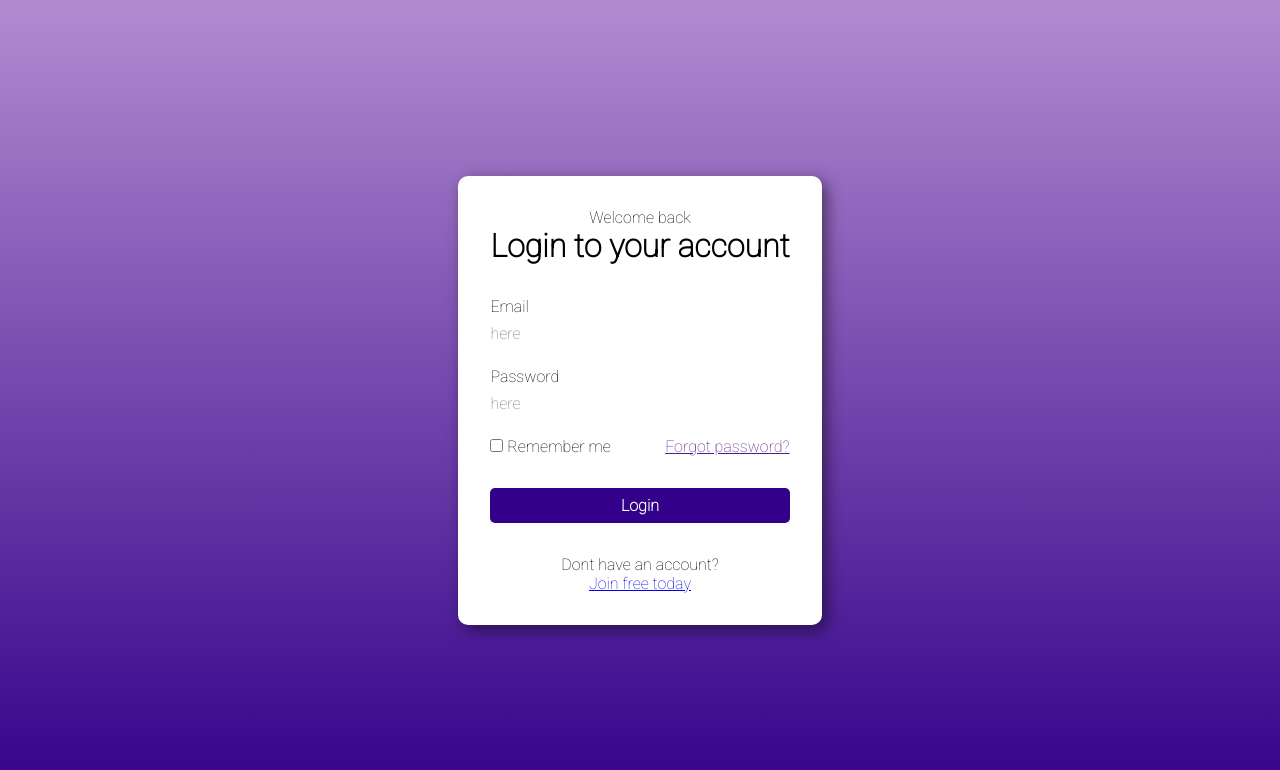
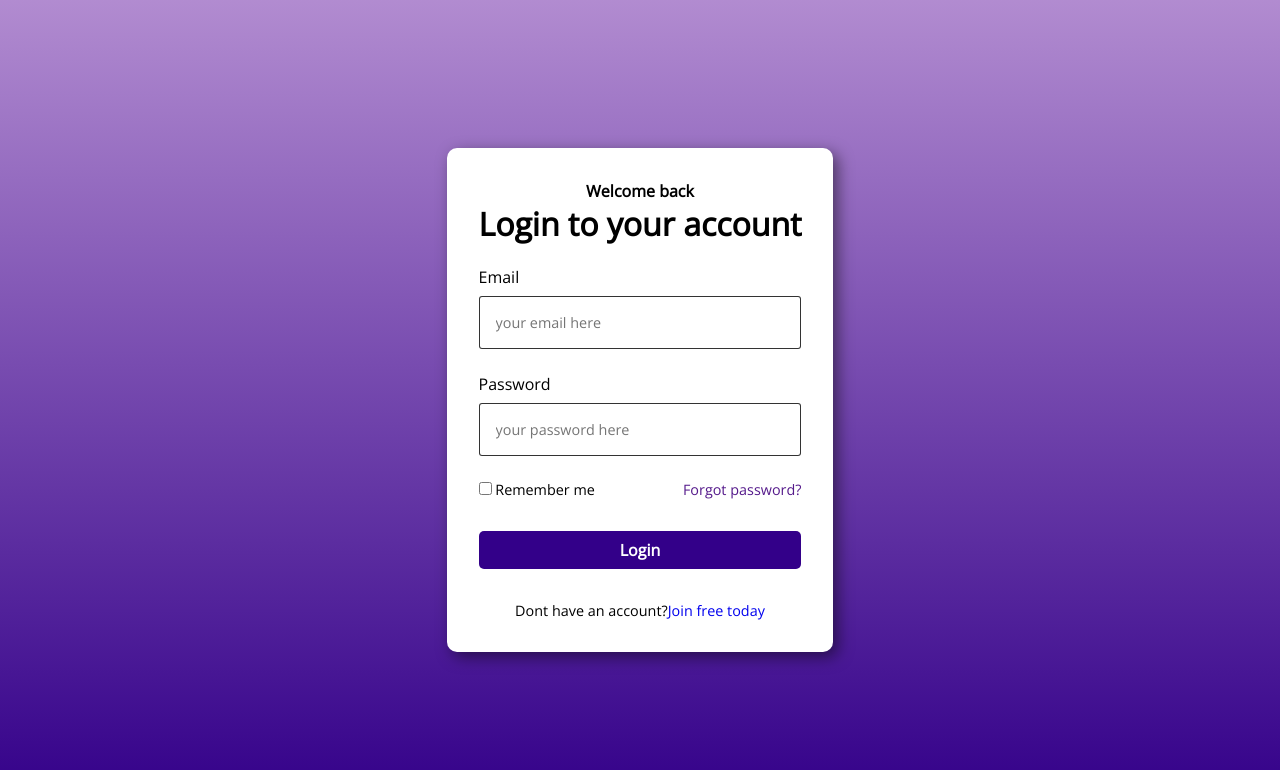
Before and after one commit to IsaacFranzen/HackaDev-TryCatchMe, a plain HTML site: page Pages/Login/login.html in a window 1280 px wide. Drawn offline with nearby package versions, Linux system fonts and the light colour scheme.

Commit message:
formatado

```diff
--- a/Pages/Login/login.html
+++ b/Pages/Login/login.html
@@ -9,25 +9,25 @@
 </head>
 <body>
     <main class="container">
-        <p id="center">Welcome back</p>
+        <p id="subtitle">Welcome back</p>
         <h1>Login to your account</h1>
         <form action="">
             <div class="input-camp">
                 <p>Email</p>
-                <input type="text" name="email" id="email" placeholder="here">
+                <input type="text" name="email" id="email" placeholder="your email here">
             </div>
             <div class="input-camp">
                 <p>Password</p>
-                <input type="text" name="password" id="password" placeholder="here">
+                <input type="text" name="password" id="password" placeholder="your password here">
             </div>
-            <div class="acess">
+            <div class="remember">
                 <p><input type="checkbox">
                 Remember me</p>
                 <a href="">Forgot password?</a>
             </div>
         </div>
         <input type="submit" value="Login">
-        <p id="center">Dont have an account? <a href="#">Join free today</a></p> <!--link com tela de cadastro-->
+        <p id="register">Dont have an account? <a href="#">Join free today</a></p> <!--link com tela de cadastro-->
     </main>
 </body>
 </html>
--- a/Pages/Login/loginstyle.css
+++ b/Pages/Login/loginstyle.css
@@ -1,11 +1,11 @@
-@import url('https://fonts.googleapis.com/css2?family=Roboto:wght@100&display=swap');
+@import url('https://fonts.googleapis.com/css2?family=Open+Sans:wght@300&display=swap');
 
 * {
     margin: 0;
     border: 0;
     padding: 0;
     box-sizing: border-box;
-    font-family: 'Roboto', sans-serif;
+    font-family: 'Open Sans', sans-serif;
 }
 
 body {
@@ -27,8 +27,14 @@ main.container {
     border-radius: 10px;
 }
 
-main h1{
-    margin-bottom: 2rem;
+#subtitle{
+    display: flex;
+    justify-content:center;
+    align-items: center;
+    font-weight: bold;
+}
+h1{
+    margin-bottom: 1.3rem;
     font-weight: bold;
 }
 
@@ -40,7 +46,7 @@ form{
     outline: 0;
     margin-top: 0.5rem;
     border-width: 2px;
-    font-size: 1rem;
+    font-size: 0.9rem;
     color: rgba(0, 0, 0, 0.8);
 }
 
@@ -54,23 +60,34 @@ form input[type="submit"] {
     border-radius: 5px;
     margin-bottom: 2rem;
 }
+form input[type="text"]{
+    width: 100%;
+    border: solid;
+    border-width: 1px;
+    border-radius: 3px;
+    padding: 1rem;
+}
 
 form .input-camp{
     margin-bottom: 1.5rem;
 }
-form #keepsave {
-    background-color: rgb(155, 155, 155);
+
+#register {
+    display: flex;
+    justify-content:center;
+    align-items: center;
+    font-size: 0.9rem;
 }
-
-main #center {
-    display: flex;
-    flex-direction: column;
-    justify-content: center;
-    align-items: center;
+#register a {
+    text-decoration: none;
 }
-
-.acess {
+.remember a {
+    text-decoration: none;
+}
+.remember {
     display: flex;
     align-items: center;
     justify-content:space-between;
+    font-size: 0.9rem;
+    text-decoration: none;
 }
```
